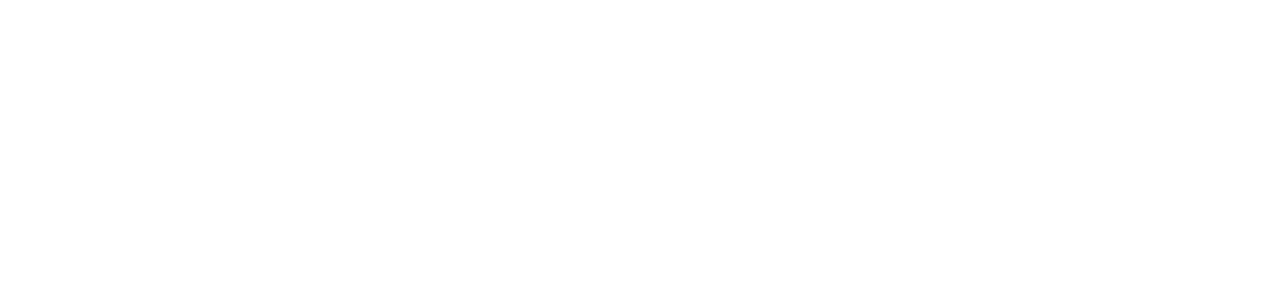
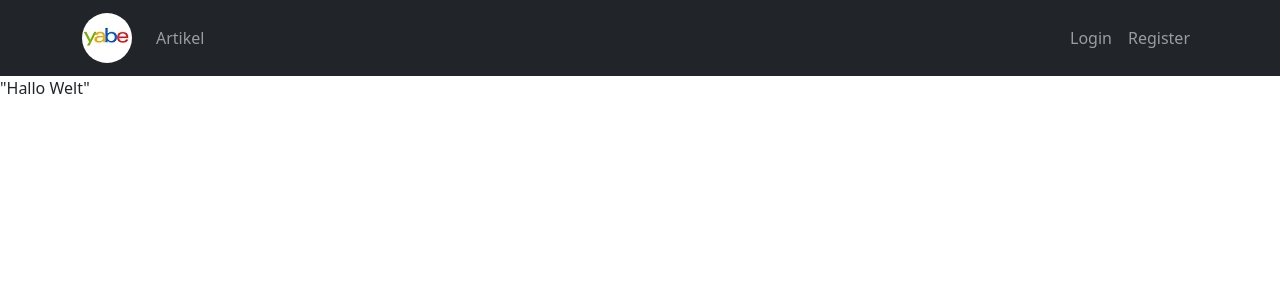
Before and after one commit to MarioS040/Webprog, a React (Create React App) app in the folder frontend/: page /artikel in a window 1280 px wide. Shown: the top 300 px of the page. Built offline with nearby package versions, Linux system fonts and the light colour scheme.

Commit message:
artikel erstellt

```diff
--- a/frontend/src/components/App.js
+++ b/frontend/src/components/App.js
@@ -6,7 +6,7 @@
 import logout from './logout';
 import upload from './upload';
 import yabeupload from './yabeupload';
-
+import artikel from './artikel';
 
 /*PrivateRoutes können nur aufgerufen werden, werdeb im local Storage, isAuthenticated auf True gesetzt ist,
 jedoch bietet dies keine Sichherheit, dies dient lediglich zur besseren User Führung.
@@ -32,6 +32,7 @@
 <PrivateRoute path="/upload" component={upload} />
 <Route path="/home" component={home} />
 <Route exact path="/" component={home} />
+<Route path="/artikel" component={artikel} />
 </Switch>
 </Router>
 </div>
--- /dev/null
+++ b/frontend/src/components/artikel.js
@@ -0,0 +1,16 @@
+import React, { Component } from 'react';
+import './css/artikel.css';
+import Navigation from './navbar';
+
+
+export default function(){
+    return(
+
+    <div>
+        <Navigation/>
+        "Hallo Welt"
+
+    </div>
+
+    )
+}
```
Also changed, not shown: frontend/src/components/css/artikel.css (added).
